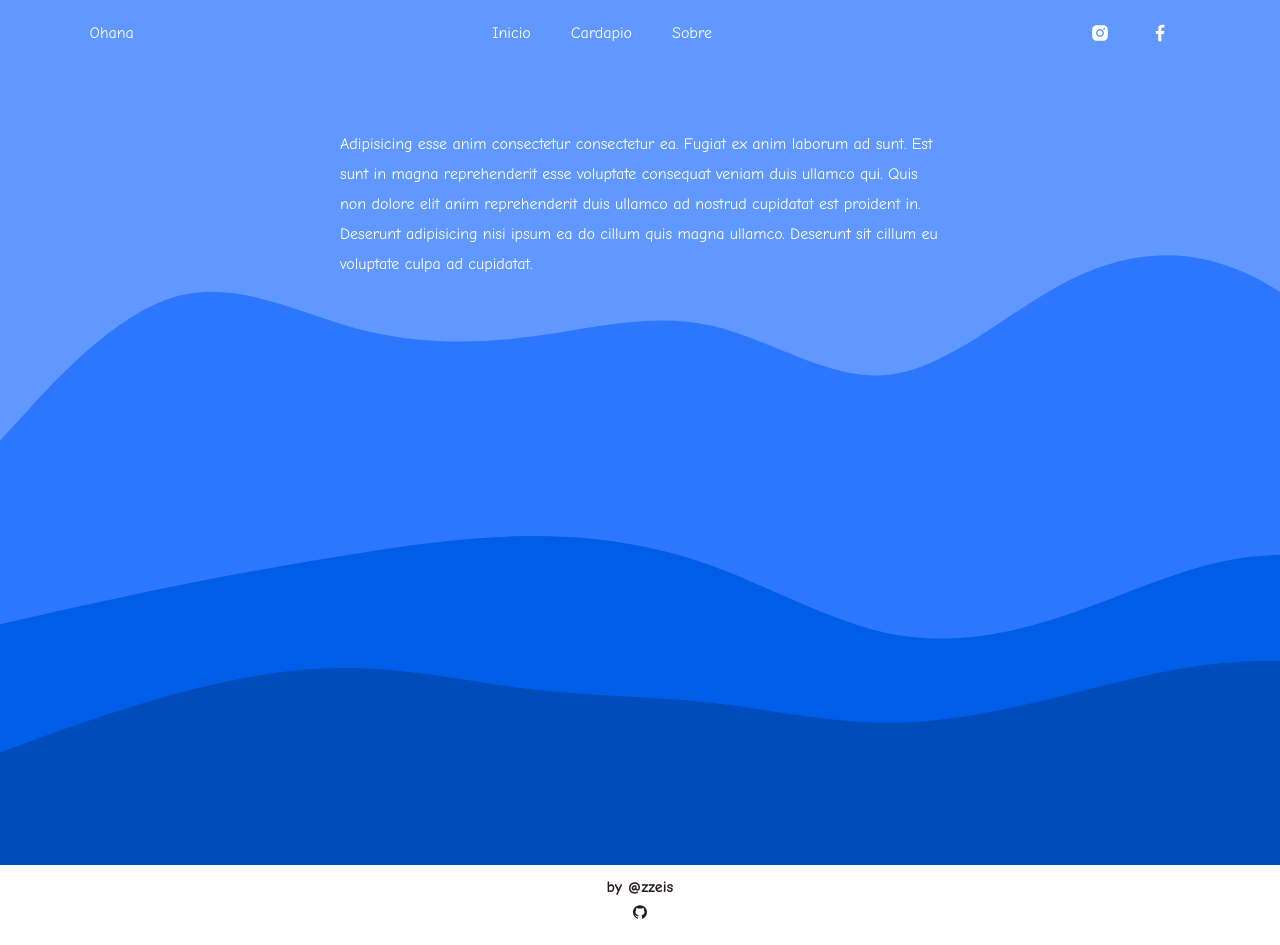
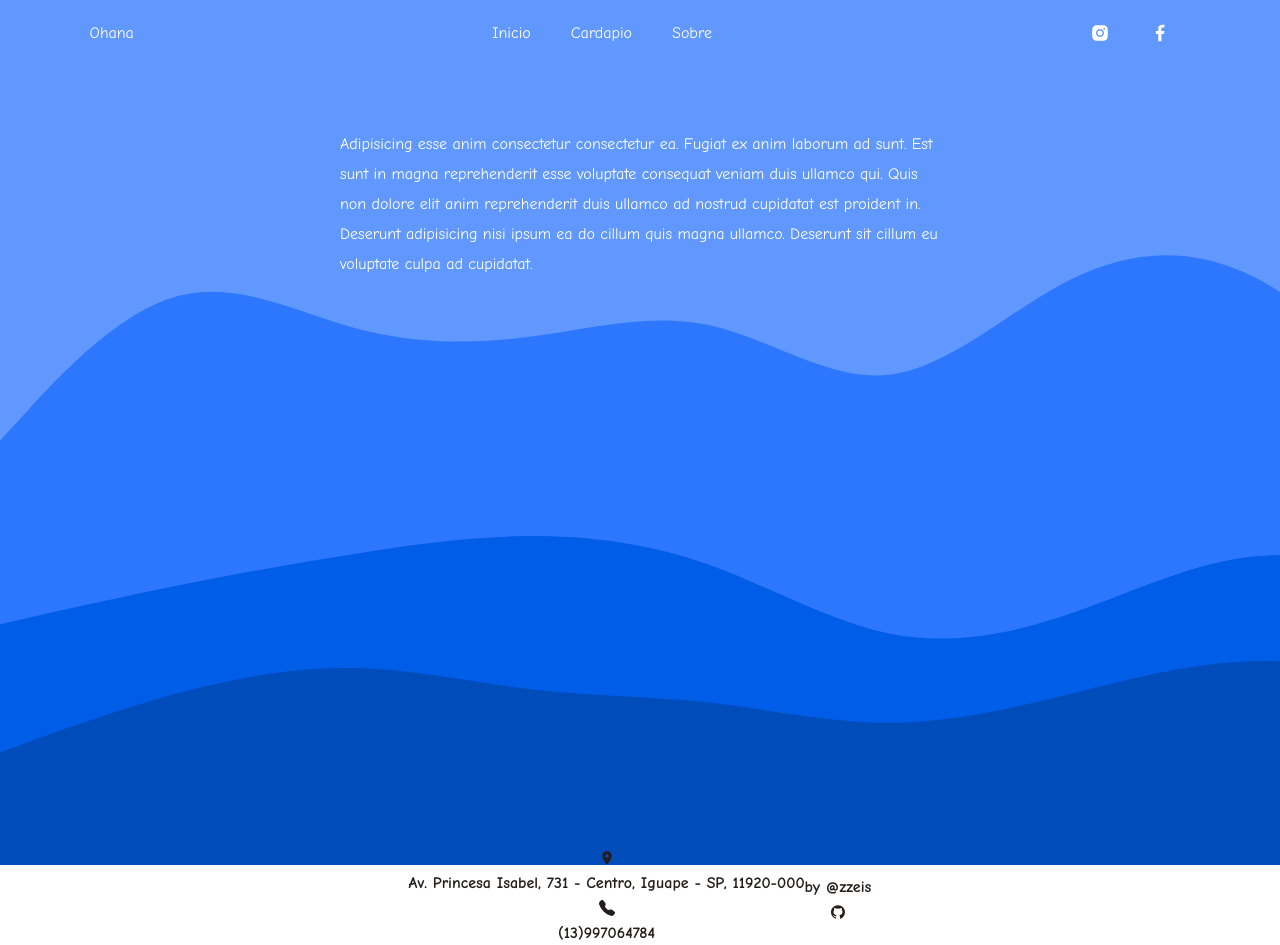
Before and after one commit to zzeis/SPA---Trailer, a React (Create React App) app: page /contact in a window 1280 px wide. Built offline with nearby package versions, Linux system fonts and the light colour scheme.

Commit message:
add inf at footer

```diff
--- a/src/components/Footer/index.js
+++ b/src/components/Footer/index.js
@@ -1,8 +1,14 @@
 import './style.css';
 import {AiOutlineGithub} from 'react-icons/ai'
+import {MdLocationOn} from 'react-icons/md'
+import {BsFillTelephoneFill} from 'react-icons/bs'
 const Footer = () =>{
     return(
         <footer>
+
+             <p className='adress'> <MdLocationOn/> Av. Princesa Isabel, 731 - Centro, Iguape - SP, 11920-000
+                 <BsFillTelephoneFill/>(13)997064784
+             </p>
             <p>by @zzeis <br/> <AiOutlineGithub/> </p>
 
         </footer>
```
